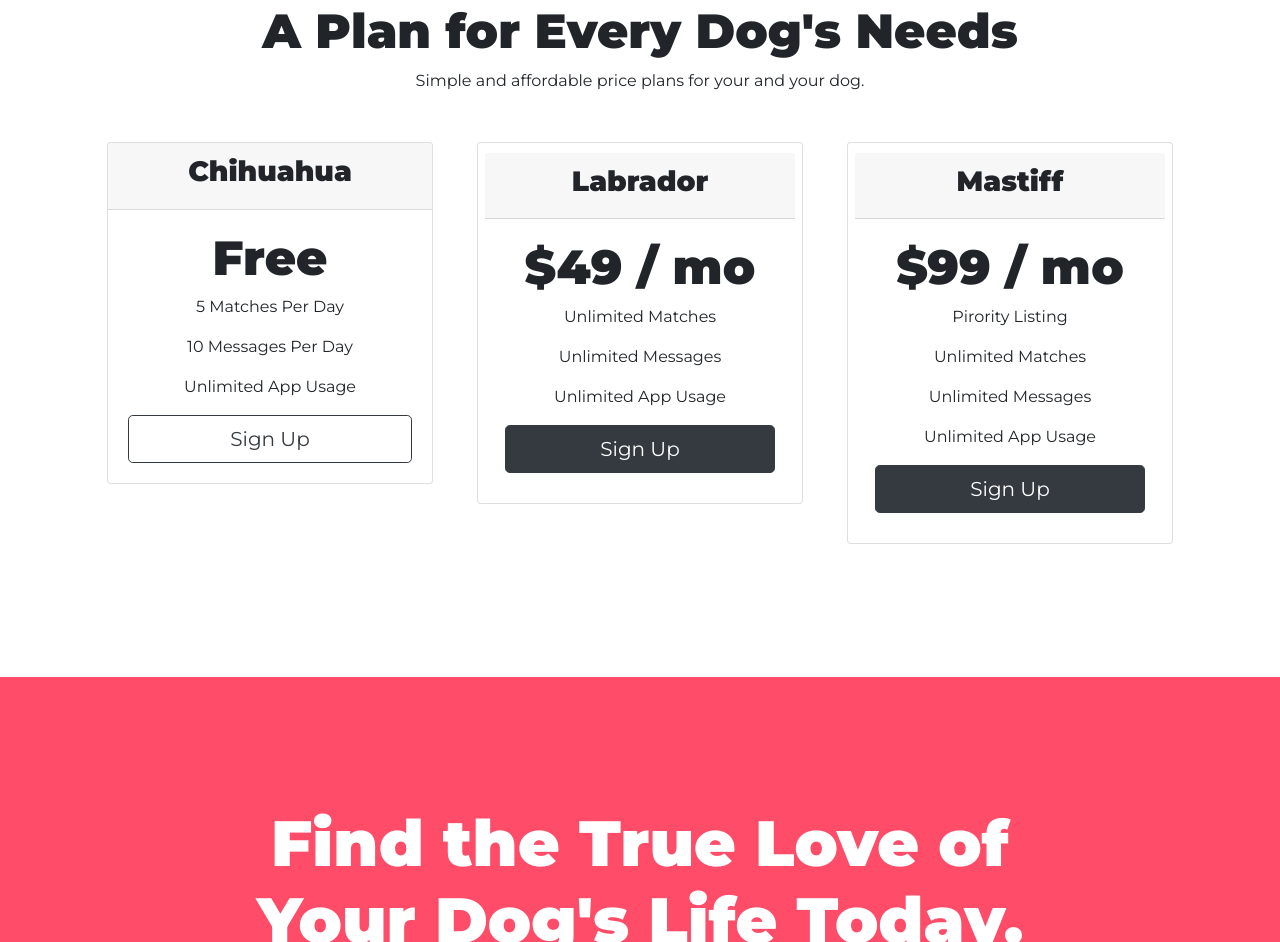
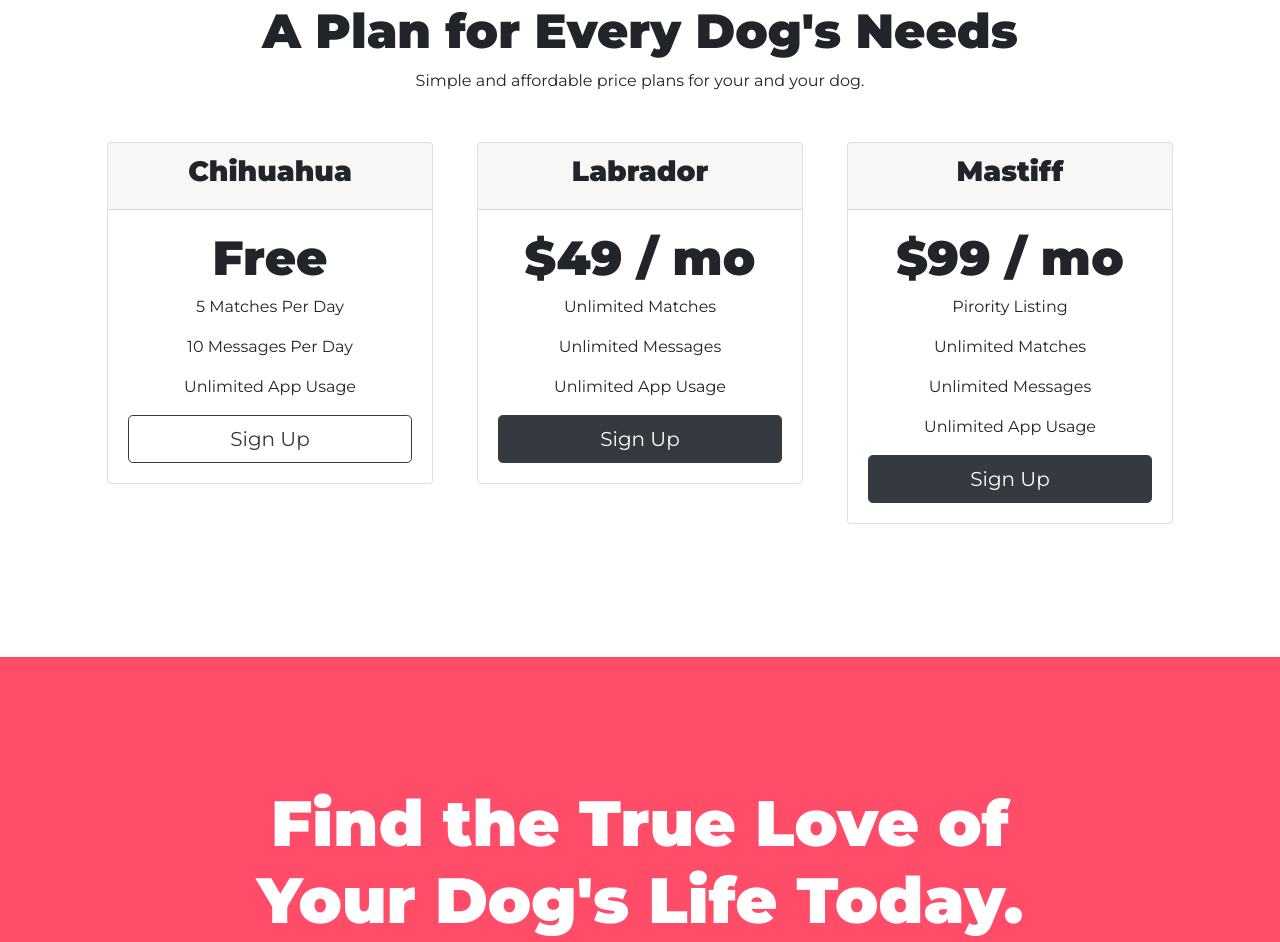
Before and after one commit to yudachris/tindog, a plain HTML site: page index.html in a window 1280 px wide. Shown: the part 1912-2854 px from the top of the page. Drawn offline with nearby package versions, Linux system fonts and the light colour scheme.

Commit message:
Improvement fix
Minor fix on pricing

```diff
--- a/index.html
+++ b/index.html
@@ -158,7 +158,7 @@
             </div>
         </div>
         <div class="pricing-col col-lg-4 col-md-6">
-            <div class="pricing-col card">
+            <div class="card">
                 <div class="card-header">
                   <h3>Labrador</h3>
                 </div>
@@ -172,7 +172,7 @@
             </div>
         </div>
         <div class="pricing-col col-lg-4">
-            <div class="pricing-col card">
+            <div class="card">
                 <div class="card-header">
                   <h3>Mastiff</h3>
                 </div>
```
